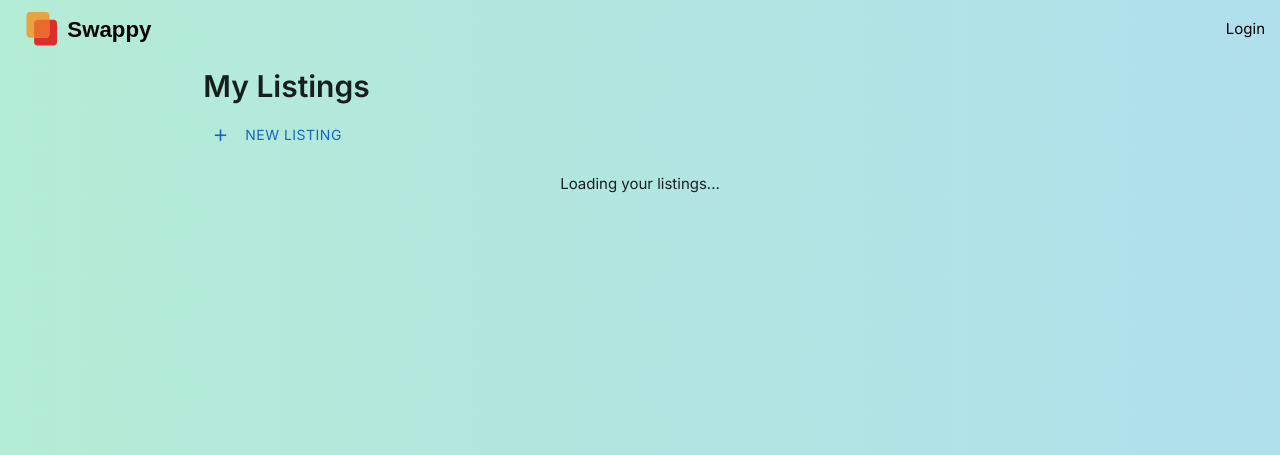
After one commit to cathaypacific8747/xdhacks, a Flask app: template project/templates/listings.html in a window 1280 px wide. The commit adds this page. Shown: the top 455 px of the page. Run offline with Flask 2, Linux system fonts and the light colour scheme; the template is opened without the code that fills it, so the values that code supplies are empty; some libraries are stand-ins or nearby versions.

Commit message:
create basic listing template

```diff
--- a/project/static/css/base.css
+++ b/project/static/css/base.css
@@ -1,3 +1,9 @@
+:root {
+	--link-color: #1565C0;
+	--link-color-hover: #1565C011;
+	--link-color-hover2: #1976D211;
+}
+
 /* Background */
 
 body {
@@ -196,10 +202,6 @@ body {
 	background-color: unset !important;
 }
 
-.roundBox {
-	border-radius: .5rem !important;
-}
-
 .unselectable {
     -moz-user-select: -moz-none;
     -khtml-user-select: none;
@@ -214,6 +216,10 @@ body {
 
 .rounded {
 	border-radius: 50%;
+}
+
+.roundBox {
+	border-radius: .5rem !important;
 }
 
 .align-self-start {
@@ -266,6 +272,21 @@ body {
 	background-color: #bbdcff;
 }
 
+.btn-transparent {
+	background-color: transparent;
+	color: var(--link-color);
+	box-shadow: none;
+}
+
+.btn-transparent:hover, .btn-transparent:focus {
+	background: var(--link-color-hover);
+	box-shadow: none;
+}
+
+.nav-dropdown-item:hover {
+	background: var(--link-color-hover2);
+}
+
 /* SHIMMER */
 
 .shimmerBG {
--- /dev/null
+++ b/project/static/css/listings.css
@@ -0,0 +1,26 @@
+.book {
+    border: 1px solid rgba(0, 158, 206, 15%);
+}
+
+.book:hover:not(.book-selected) {
+    background-color: rgba(0, 158, 206, 7.5%);
+    -webkit-transition: background-color 100ms linear;
+    -ms-transition: background-color 100ms linear;
+    transition: background-color 100ms linear;
+}
+
+.book-selected {
+    border: 1px solid rgba(0, 158, 206, 50%);
+    background-color: rgba(0, 158, 206, 15%);
+    -webkit-transition: background-color 100ms ease-out;
+    -ms-transition: background-color 100ms ease-out;
+    transition: background-color 100ms ease-out;
+}
+
+.google-book-image {
+    width: 100%;
+}
+
+.minPicHeight {
+    height: 172px;
+}
--- /dev/null
+++ b/project/static/js/listings.js
@@ -0,0 +1,152 @@
+$(document).ready(function() {
+    const initialHelpText = "Loading your listings...";
+    $('[data-element="help"]').html(initialHelpText);
+
+    function delay(fn, ms) {
+        let timer = 0
+        return function(...args) {
+            clearTimeout(timer)
+            timer = setTimeout(fn.bind(this, ...args), ms || 0)
+        }
+    }
+
+    function search(string) {
+        if (!string) {
+            $('[data-element="help"]').html(initialHelpText);
+            $('[data-element="google_book_results"]').addClass("hide").empty();
+            return;
+        }
+        $('[data-element="progress"]').removeClass("hide");
+        $('[data-element="help"]').html('');
+
+        fetch(`https://www.googleapis.com/books/v1/volumes?q=${string}&orderBy=relevance&maxResults=40`, {
+            method: 'GET',
+            mode: 'cors',
+            headers: {
+                'Content-Type': 'application/json'
+            }
+        }).then((response) => {
+            if (response.ok) return response.json();
+            throw new NetworkError(response);
+        }).then((json) => {
+            if (json["totalItems"] == 0) throw new NoGoogleBooksResultsError();
+            return json["items"];
+        }).then((result) => {
+            $('[data-element="google_book_results"]').empty().removeClass("hide");
+            for (let item of result) {
+                let book = new Book(item);
+                let elem = $(`<div class="row mx-0 mb-8 p-8 roundBox unselectable book" data-googleid="${book.googleId}">
+                    <div class="col s2 mx-0 p-0 minPicHeight shimmerBG">
+                        <img class="google-book-image roundBox" src="${book.strings.thumbSmall}" onload="removeShimmer(this.parentElement);removeMinPicHeight(this.parentElement)" data-field="thumb">
+                    </div>
+                    <div class="col s10">
+                        <div class="row mt-0 mb-2">
+                            <div class="col font-size-24 text-bold">${book.strings.title}</div>
+                        </div>
+                        <div class="row mt-0 mb-0">
+                            <div class="col font-size-16">ISBN: ${book.strings.isbn}</div>
+                        </div>
+                        <div class="row mt-0 mb-0">
+                            <div class="col font-size-16">Author${book.strings.plurality}: ${book.strings.authors}</div>
+                        </div>
+                        <div class="row mt-0 mb-0">
+                            <div class="col font-size-16">Publisher: ${book.strings.publisher}</div>
+                        </div>
+                        <div class="row mt-0 mb-0">
+                            <div class="col font-size-16">Retail Price: ${book.strings.retailPrice}</div>
+                        </div>
+                    </div>
+                </div>`).click((e) => {
+                    $('[data-googleid]').removeClass("book-selected");
+                    $(e.target).closest('[data-googleid]').toggleClass("book-selected");
+                });
+                $('[data-element="google_book_results"]').append(elem);
+            }
+            $('[data-element="help"]').html("Select a book from the list below.");
+        }).catch((e) => {
+            if (e instanceof NoGoogleBooksResultsError) {
+                $('[data-element="help"]').html("No results found. Please check your inputs.");
+            } else if (e instanceof NetworkError) {
+                $('[data-element="help"]').html("An error occured when retrieving data. Please check your connection or try again.");
+            } else {
+                console.error(e)
+            }
+        }).finally(() => {
+            $('[data-element="progress"]').addClass("hide");
+        });
+    }
+
+    // $('input').attr('autocomplete', 'off')
+
+    $('[data-field="google_book_input"]').keyup(delay(function(e) {
+        if (e.which != 13) search(e.target.value);
+    }, 500)).keypress(function(e) {
+        if (e.which == 13) {
+            e.target.blur();
+            search(e.target.value);
+        }
+    });
+
+    $("#bookDropzone").dropzone({
+        url: "/api/v1/book/upload",
+        thumbnailHeight: 210,
+        thumbnailWidth: 140,
+        maxFilesize: 8,
+        maxFiles: 5,
+        parallelUploads: 5,
+        dictResponseError: "An error occurred when trying to upload. Please try again.",
+        dictFileTooBig: "Image size too large ({{filesize}}MB), must be less than {{maxFilesize}}MB.",
+        dictCancelUpload: "",
+        acceptedFiles: "image/*",
+        autoProcessQueue: false,
+        parasmName: "file",
+        uploadMultiple: true,
+        previewTemplate: `
+            <div class="dz-preview dz-file-preview center-align">
+                <div class="dz-image">
+                    <img data-dz-thumbnail height="128" />
+                </div>
+                <div class="dz-error-message">
+                    <span class="material-icons font-size-16">warning</span>
+                    <div class="font-size-14" data-dz-errormessage></div>
+                </div>
+                <div class="dz-filename mb-8">
+                    <span data-dz-name></span>
+                </div>
+                <div class="progress">
+                    <div class="determinate" data-dz-uploadprogress></div>
+                </div>
+                <div class="dz-remove">
+                    <span class="material-icons" data-dz-remove>delete_forever</span>
+                </div>
+            </div>
+        `,
+        init: function() {
+            let dz = this;
+            dz.on('sendingmultiple', function(data, xhr, formData) {
+                formData.append('bookid', dz.bookid);
+                formData.append('price', dz.price);
+                formData.append('condition', dz.condition);
+                formData.append('notes', dz.notes);
+                formData.append('remarks', dz.remarks);
+            }).on("maxfilesexceeded", (file, response) => {
+                this.removeFile(file);
+            }).on("totaluploadprogress", (progress) => {
+                $(".dz-upload").width(`${progress}%`);
+            })
+        },
+        headers: {
+            'X-CSRFToken': csrftoken // should be added automatically, but just in case
+        }
+    })
+
+    $("#sellButton").click(() => {
+        let dz = Dropzone.forElement(".dropzone");
+        dz.bookid = $('.book-selected').attr("data-googleid");
+        dz.price = $('[data-field="price"]').val();
+        dz.condition = $("input[name='condition']:checked").val();
+        dz.notes = $("input[name='notes']:checked").val();
+        dz.remarks = $('[data-field="remarks"]').val();
+        dz.bookid && dz.price && dz.condition && dz.notes && dz.getQueuedFiles().length ? dz.processQueue() : toast('Please ensure that all inputs have been inputted correctly.', 'Input', 3)
+    });
+});
--- /dev/null
+++ b/project/templates/listings.html
@@ -0,0 +1,35 @@
+{% extends "base.html" %}
+
+{% block head %}
+    {{ super() }}
+    <link rel="stylesheet" href="{{ url_for('static', filename='css/listings.css') }}">
+{% endblock %}
+
+{% block content %}
+<div class="container">
+    <div class="row valign-wrapper">
+        <div class="col s12">
+            <div class="font-size-32 text-bold mb-8">My Listings</div>
+            <a class="btn px-8 roundBox btn-transparent" href="/sell">
+                <i class="material-icons left">add</i>
+                New listing
+            </a>
+        </div>
+    </div>
+    <div class="row valign-wrapper">
+        <div class="col s12">
+            <div data-section="listings_container">
+                <div class="center-align" data-element="help"></div>
+                <div class="progress mb-8 hide" data-element="progress">
+                    <div class="indeterminate"></div>
+                </div>
+                <div data-element="listings_results"></div>
+            </div>
+        </div>
+    </div>
+</div>
+{% endblock %}
+
+{% block scripts %}
+    <script type="text/javascript" src="{{ url_for('static', filename='js/listings.js') }}"></script>
+{% endblock %}
```
Also changed, not shown: asyncTest.py (deleted, +0 -25 lines), project/templates/sell.html (+7 -2 lines), webhookTest.py (deleted, +0 -25 lines), README.md.
